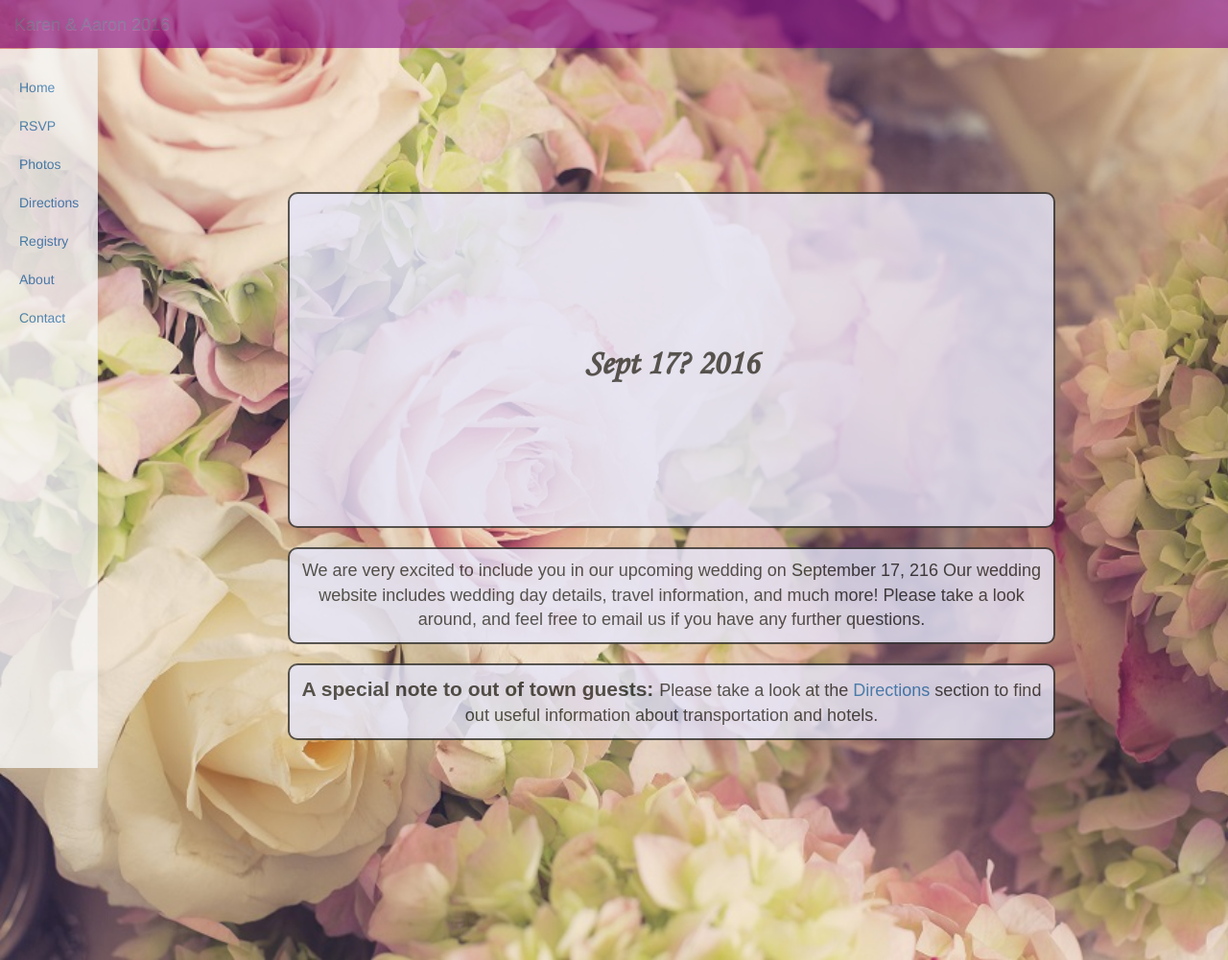
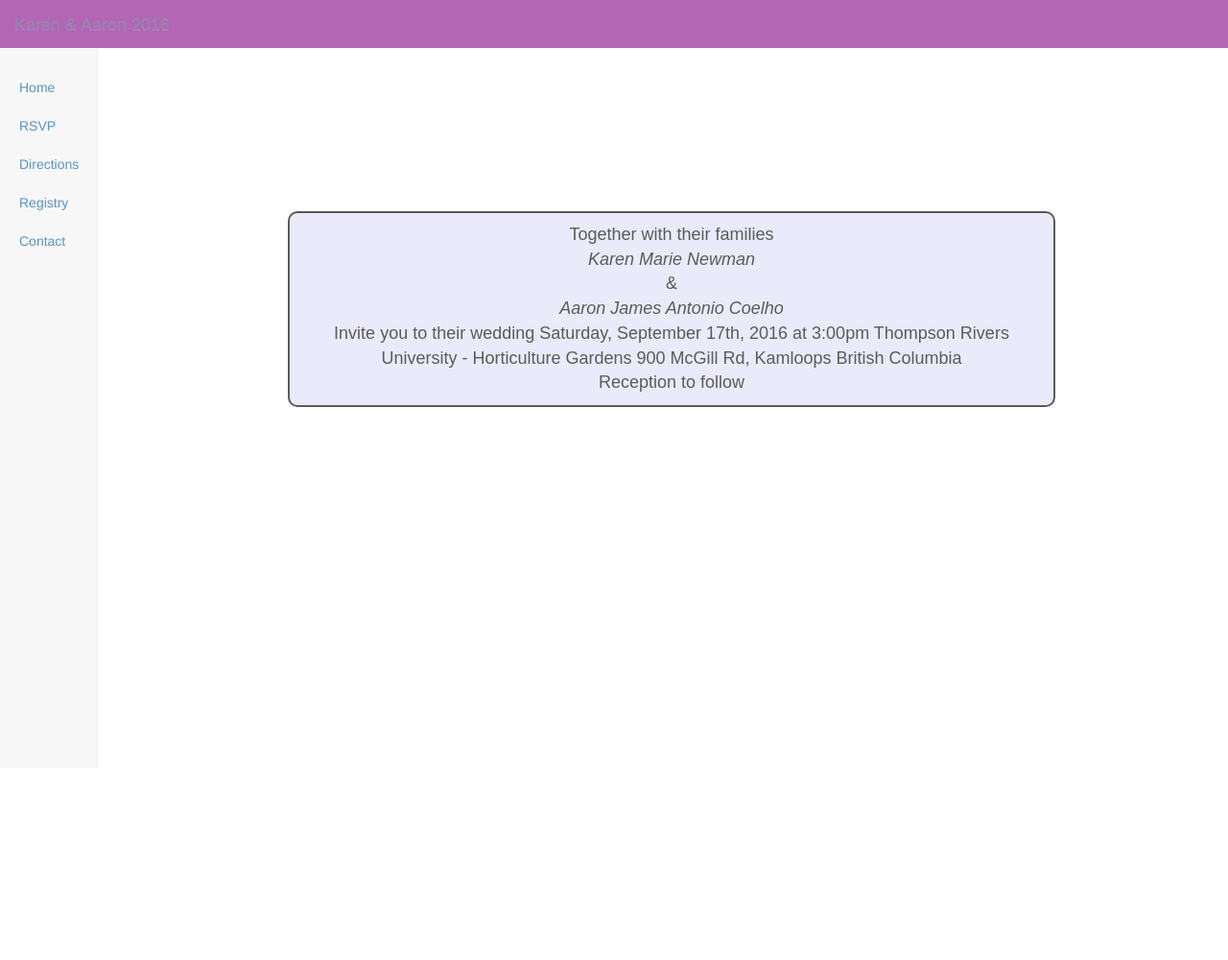
Before and after one commit to andy0x2a/karenwedding, a website: page app/index.html at #/contact in a window 1280 px wide. Shown: the whole page at 96% size. After the commit the page ends 800 px from the top, so only its background shows below. Drawn offline with nearby package versions, Linux system fonts and the light colour scheme; some packages are replaced by stand-ins of ours.

Commit message:
updating to karen

```diff
--- a/app/index.html
+++ b/app/index.html
@@ -34,7 +34,7 @@
 
 
 </head>
-<body class='bg'>
+<body class='bg1'>
 
     <div class="navbar navbar-fixed-top navbar-wedding" role="navigation">
         <div class="container-fluid">
@@ -52,10 +52,10 @@
         <ul class="nav nav-sidebar">
             <li><a class="menuItem" href="#">Home</a></li>
             <li><a class="menuItem" href="#/rsvp">RSVP</a></li>
-            <li><a class="menuItem" href="#/photos">Photos</a></li>
+            <!--<li><a class="menuItem" href="#/photos">Photos</a></li>-->
             <li><a class="menuItem" href="#/directions">Directions</a></li>
             <li><a class="menuItem" href="#/registry">Registry</a></li>
-            <li><a class="menuItem" href="#/about">About</a></li>
+            <!--<li><a class="menuItem" href="#/about">About</a></li>-->
             <li><a class="menuItem" href="#/contact">Contact</a></li>
         </ul>
 
--- a/app/rsvp/constants.js
+++ b/app/rsvp/constants.js
@@ -3,8 +3,8 @@ angular.module('myApp.constants', [])
     .service('constants', function () {
         return {
             config: {
-                // apiBase: "http://localhost:8080",
-                apiBase: "http://andyandemilywedding-env.elasticbeanstalk.com"
+                 apiBase: "http://localhost:8080",
+                //apiBase: "http://andyandemilywedding-env.elasticbeanstalk.com"
 
 
             }
--- a/app/rsvp/rsvp.js
+++ b/app/rsvp/rsvp.js
@@ -33,7 +33,7 @@ angular.module('myApp.rsvp', ['ngRoute', 'myApp.startsWith', 'myApp.service'])
             alert("something went wrong, please reload the page and try again. If this problem persists, contact Andy");
         });
     }
-    $scope.loadAllFamilies();
+   // $scope.loadAllFamilies();
 
     $scope.attendingStatus = function (guest) {
         if (typeof (guest.status) !== "undefined" && guest.status !== null) {
--- a/app/welcome/welcome.html
+++ b/app/welcome/welcome.html
@@ -2,21 +2,57 @@
 
 <div style="margin-top:150px">
 
-<div class="presented salmon">
-    <span class="corsva"> Sept 17? 2016</span>
-</div>
-
       <br>
 
 <div class="maincontent medFont salmon  corsva">
-    <span>We are very excited to include you in our upcoming wedding on September 17, 216</span>
-    <span>Our wedding website includes wedding day details, travel information, and much more!</span>
-    <span>Please take a look around, and feel free to email us if you have any further questions.</span>
-</div>
+    <span>
+    Together with their families
+    </span>
+    <br>
+    <span><i>
+        Karen Marie Newman
+
+    </i>
+    </span>
+    <br>
+    <span>
+    &
+    </span>
+    <br>
+    <span>
+        <i>
+
+            Aaron James Antonio Coelho
+
+        </i>
+
+    </span>
+    <br>
+
+<span>
+    Invite you to their wedding
+
+</span>
+
+<span>
+    Saturday, September 17th, 2016
+    at 3:00pm
+
+</span>
+
+<span>
+    Thompson Rivers University - Horticulture Gardens
+
+    900 McGill Rd, Kamloops British Columbia
+
+</span>
+
 <br>
-<div class="maincontent medFont salmon corsva">
-      <span>
-     <strong class="veryStrong">   A special note to out of town guests:  </strong> Please take a look at the <a href="#/directions"> Directions </a> section
-to find out useful information about transportation and hotels.
+    <span>
+
+    Reception to follow
+
     </span>
-</div>
+
+ </div>
+<br>
```
Also changed, not shown: app/contact/contact.html (+1 -1 lines), app/registry/registry.html (+1 -2 lines).
